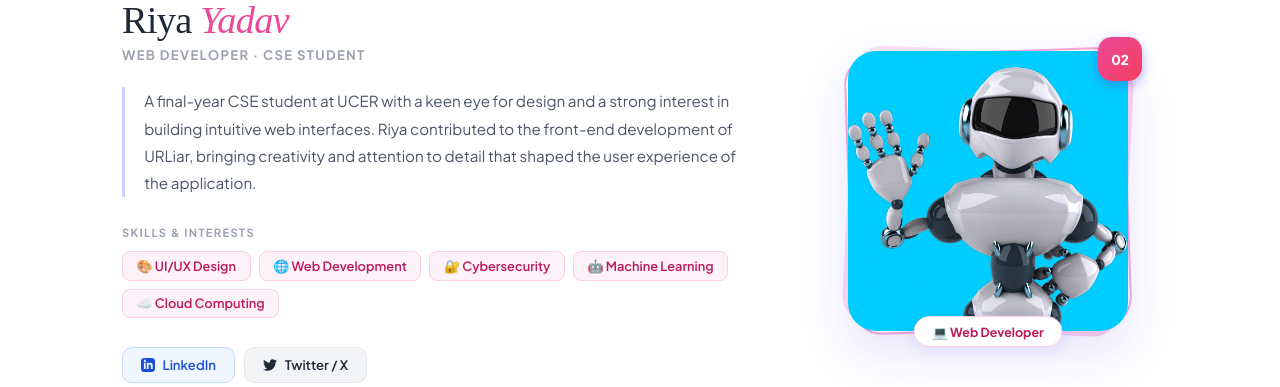
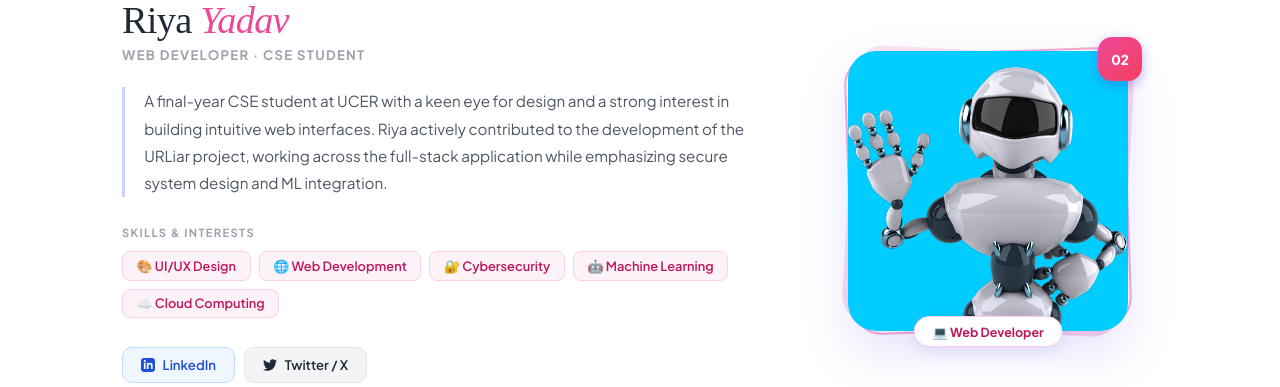
Before and after one commit to rishi-002/url-phishing-detection, a Flask app: page /about in a window 1280 px wide. Shown: the part 1626-2013 px from the top of the page. Run offline with Flask 3, Linux system fonts and the light colour scheme; parts of the project's set-up code (start-up, migrations or seed data) failed here and were passed over; some web fonts are replaced.

Commit message:
layout design

```diff
--- a/templates/about.html
+++ b/templates/about.html
@@ -676,7 +676,7 @@
         <p class="profile-title">Web Developer · CSE Student</p>
 
         <p class="profile-bio">
-          A final-year CSE student at UCER with a keen eye for design and a strong interest in building intuitive web interfaces. Riya contributed to the front-end development of URLiar, bringing creativity and attention to detail that shaped the user experience of the application.
+          A final-year CSE student at UCER with a keen eye for design and a strong interest in building intuitive web interfaces. Riya actively contributed to the development of the URLiar project, working across the full-stack application while emphasizing secure system design and ML integration.
         </p>
 
         <p class="skills-label">Skills & Interests</p>
```
